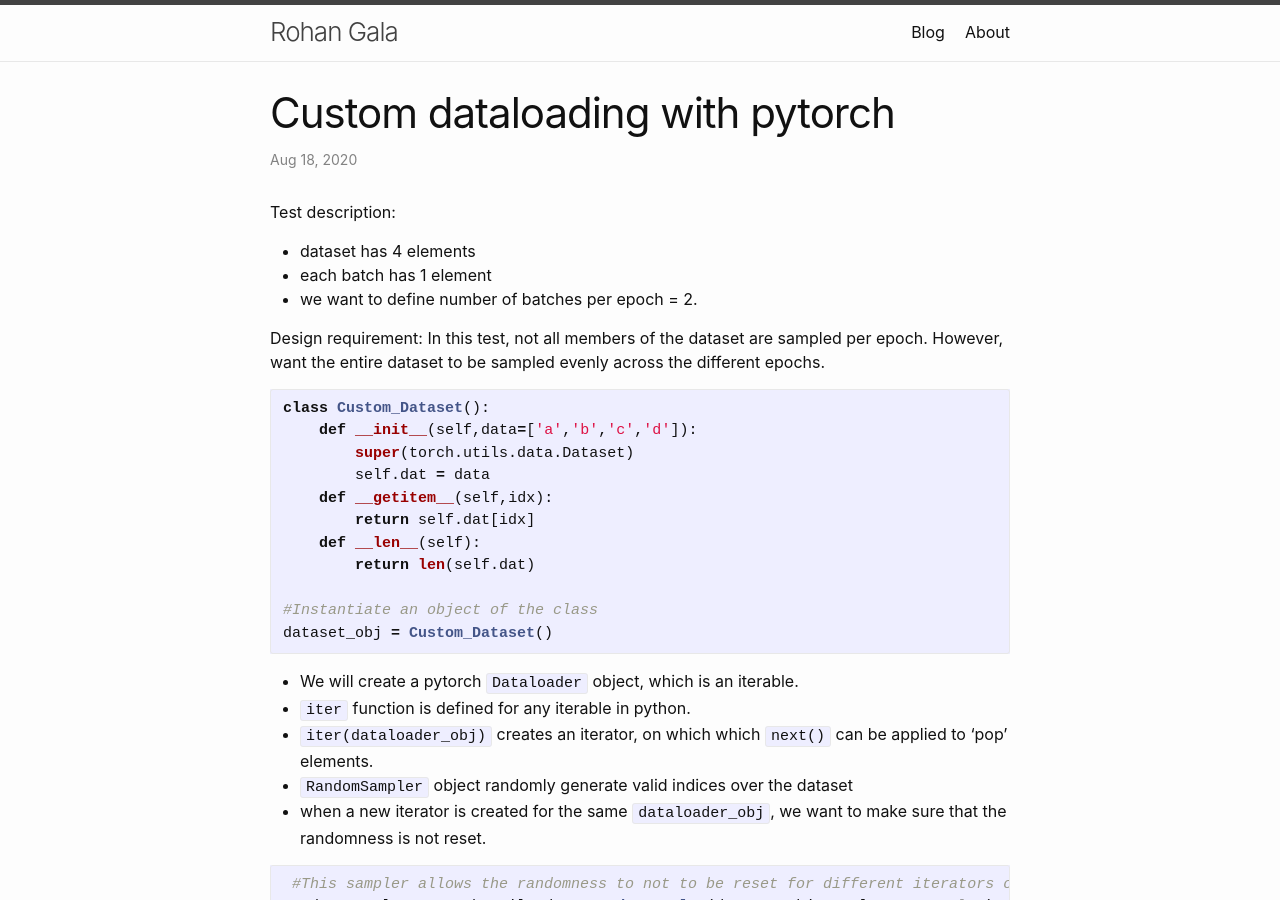
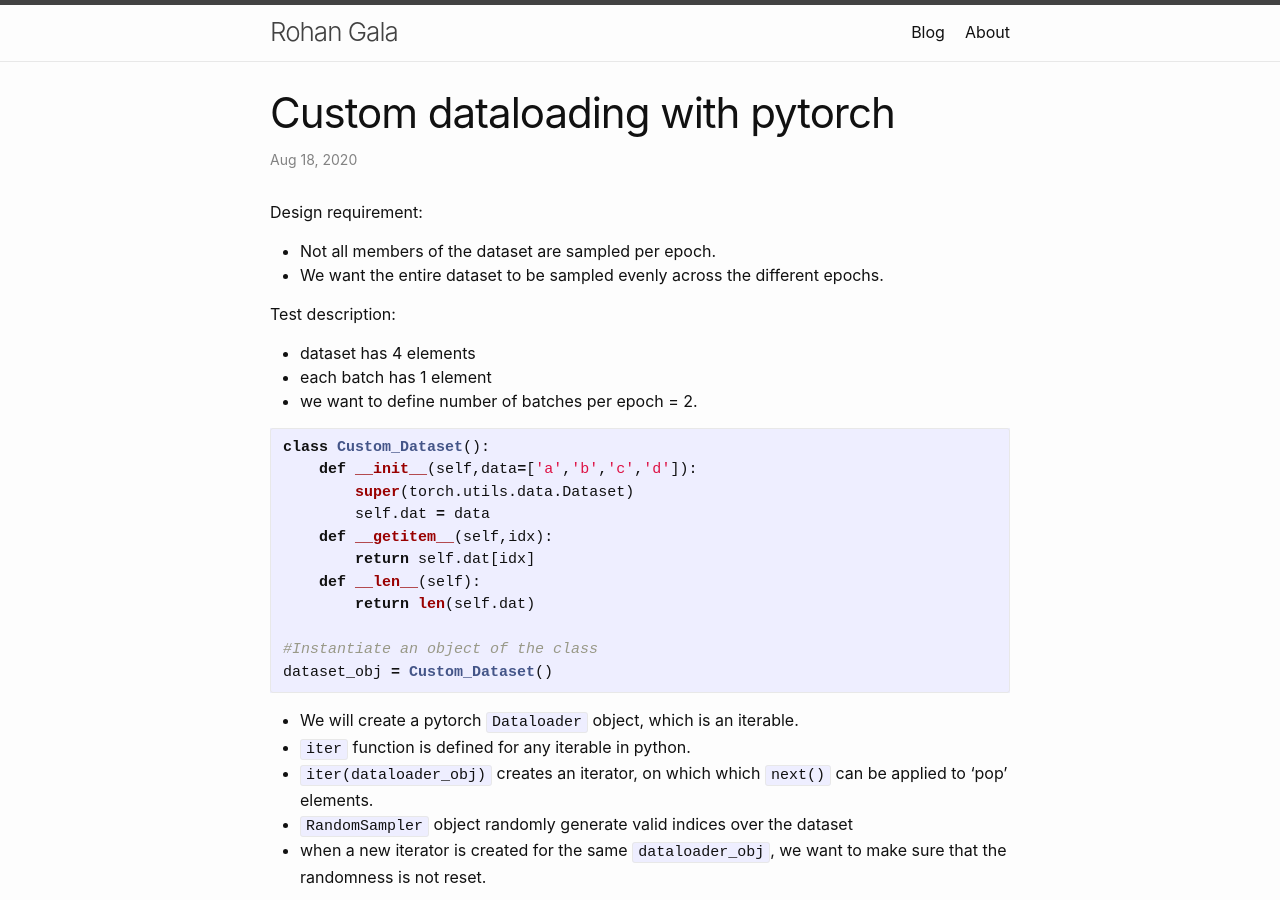
Before and after one commit to rhngla/rhngla.github.io, a Jekyll site: the page built from _posts/2020-08-18-Pytorch-Dataloader.md, in a window 1280 px wide and 900 px high. Built offline with Jekyll 4.4.1, drawn with Linux system fonts in a browser that asks for light colours.

Commit message:
pytorch data loading

````diff
--- a/_posts/2020-08-18-Pytorch-Dataloader.md
+++ b/_posts/2020-08-18-Pytorch-Dataloader.md
@@ -5,15 +5,14 @@ date:   2020-08-18
 categories: tutorial,python,pytorch
 ---
 
+Design requirement:
+ - Not all members of the dataset are sampled per epoch.
+ - We want the entire dataset to be sampled evenly across the different epochs.
+
 Test description:
  - dataset has 4 elements
  - each batch has 1 element
  - we want to define number of batches per epoch = 2.
-
-Design requirement:
-In this test, not all members of the dataset are sampled per epoch.
-However, want the entire dataset to be sampled evenly across the different epochs.
-
 
 ```python
 class Custom_Dataset():
````
